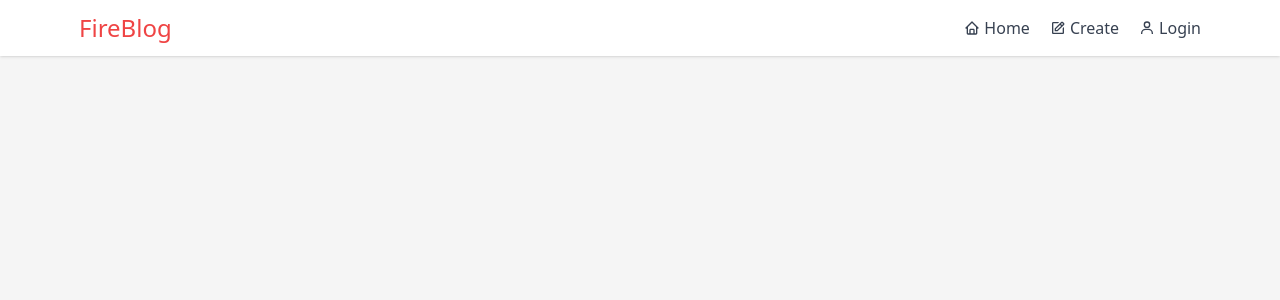
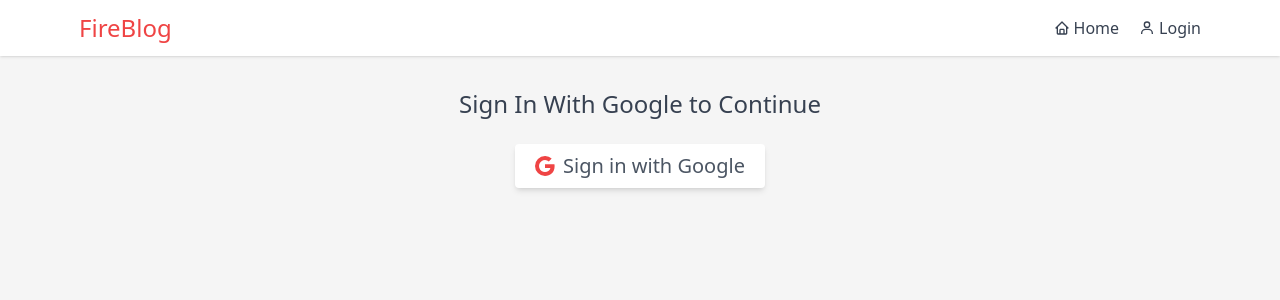
Before and after one commit to Tauhid8k/react-firebase-blog, a React (Create React App) app: page /login in a window 1280 px wide. Shown: the top 300 px of the page. Built offline with nearby package versions, Linux system fonts and the light colour scheme; no server answers.

Commit message:
login page & firebase google auth

```diff
--- a/src/App.js
+++ b/src/App.js
@@ -1,9 +1,31 @@
+import { useState } from 'react';
+import { Route, Routes, useNavigate } from 'react-router-dom';
+import { auth } from './config/firebaseConfig';
+import { signOut } from 'firebase/auth';
 import Navbar from './components/Navbar';
+import Login from './pages/Login';
+import Home from './pages/Home';
 
 function App() {
+  const [isAuth, setIsAuth] = useState(localStorage.getItem('isAuth'));
+  const navigate = useNavigate();
+
+  const userSignOut = () => {
+    signOut(auth);
+    localStorage.clear();
+    setIsAuth(false);
+    navigate('/login');
+  };
+
   return (
     <>
-      <Navbar />
+      <Navbar isAuth={isAuth} userSignOut={userSignOut} />
+      <main className='container'>
+        <Routes>
+          <Route path='/' element={<Home isAuth={isAuth} />} />
+          <Route path='/login' element={<Login setIsAuth={setIsAuth} />} />
+        </Routes>
+      </main>
     </>
   );
 }
--- a/src/components/Navbar.js
+++ b/src/components/Navbar.js
@@ -1,7 +1,7 @@
 import { Link } from 'react-router-dom';
-import { BiHome, BiEdit, BiUser } from 'react-icons/bi';
+import { BiHome, BiEdit, BiUser, BiLogOutCircle } from 'react-icons/bi';
 
-const Navbar = () => {
+const Navbar = ({ isAuth, userSignOut }) => {
   return (
     <nav className='bg-white shadow py-3 mb-8'>
       <div className='container flex justify-between items-center'>
@@ -15,15 +15,28 @@ const Navbar = () => {
               Home
             </Link>
           </li>
+          {isAuth && (
             <li>
               <Link to='/create' className='flex items-center gap-1'>
                 <BiEdit /> Create
               </Link>
             </li>
+          )}
           <li>
+            {!isAuth ? (
               <Link to='/login' className='flex items-center gap-1'>
                 <BiUser /> Login
               </Link>
+            ) : (
+              <button
+                type='button'
+                className='font-medium text-gray-700 flex items-center gap-1'
+                onClick={userSignOut}
+              >
+                <BiLogOutCircle />
+                Logout
+              </button>
+            )}
           </li>
         </ul>
       </div>
--- /dev/null
+++ b/src/pages/Home.js
@@ -0,0 +1,5 @@
+const Home = ({ isAuth }) => {
+  return <div>Home Page</div>;
+};
+
+export default Home;
--- /dev/null
+++ b/src/pages/Login.js
@@ -0,0 +1,32 @@
+import { BsGoogle } from 'react-icons/bs';
+import { auth, provider } from '../config/firebaseConfig';
+import { signInWithPopup } from 'firebase/auth';
+import { useNavigate } from 'react-router-dom';
+
+const Login = ({ setIsAuth }) => {
+  const navigate = useNavigate();
+
+  const signInWithGoogle = () => {
+    signInWithPopup(auth, provider).then((info) => {
+      localStorage.setItem('isAuth', true);
+      setIsAuth(true);
+      navigate('/');
+    });
+  };
+
+  return (
+    <div className='text-center'>
+      <h2 className='text-2xl text-gray-700 mb-6'>
+        Sign In With Google to Continue
+      </h2>
+      <button
+        onClick={signInWithGoogle}
+        className='flex gap-2 mx-auto items-center self-start py-2 px-5 text-xl text-gray-600 font-medium bg-white rounded shadow-md'
+      >
+        <BsGoogle className='text-red-500' /> Sign in with Google
+      </button>
+    </div>
+  );
+};
+
+export default Login;
```
Lines whose indentation alone changed are shown as unchanged.
